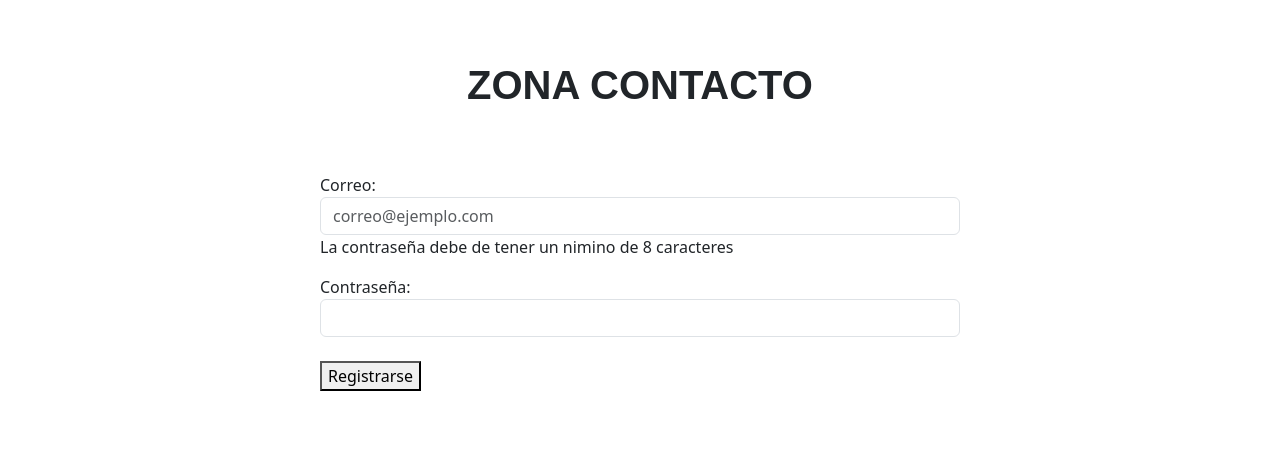
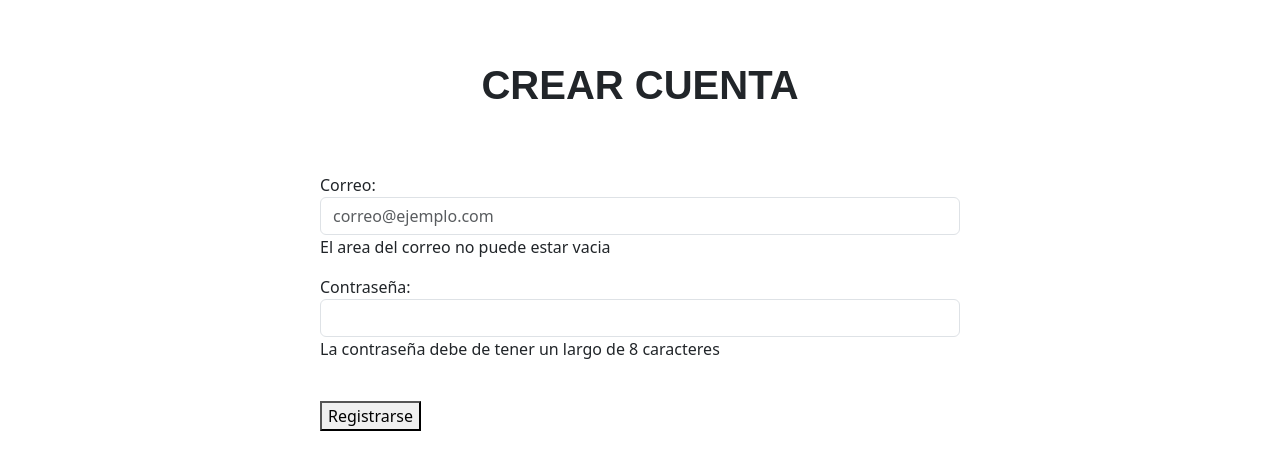
Before and after one commit to PatoGonzalezz/CaimanHerramientas, a plain HTML site: page register.html in a window 1280 px wide. Both pictures are taken after a click on the button "Registrarse". Shown: the part 83-552 px from the top of the page. Drawn offline with nearby package versions, Linux system fonts and the light colour scheme.

Commit message:
JavaScrip con error de contraseña

```diff
--- a/js/script.js
+++ b/js/script.js
@@ -1,12 +1,18 @@
 function validar(){
-    var usu, pass, text;
+    var usu, pass, text, num;
     usu = document.getElementById("correo").value;
-    pass = document.getElementById("contraseña").value;
+    pass = document.getElementById("password").value;
 
     if (usu.length == 0){
-        text = "La contraseña debe de tener un nimino de 8 caracteres"
+        text = "El area del correo no puede estar vacia";
     }else{
-        text = ""
+        text = "";
     }
     document.getElementById("validaEmail").innerHTML = text;
+    if (pass.lenght != 8){
+        text = "La contraseña debe de tener un largo de 8 caracteres";
+    }else{
+        text = "";
+    }
+    document.getElementById("validapass").innerHTML = text;
 }
--- a/register.html
+++ b/register.html
@@ -104,17 +104,18 @@
     </header>
 
 
-    <h1 id="zona_contacto">ZONA CONTACTO</h1>
+    <h1 id="zona_contacto">CREAR CUENTA</h1>
     <div class="registro">
         <form>
-            <div class="form-group mail">
+            <div class="form-group">
                 <label for="correo">Correo:</label>
                 <input type="text" class="form-control" name="correo" placeholder="correo@ejemplo.com" value="" id="correo">
                 <p id="validaEmail"></p>
             </div>
-            <div class="form-group pass">
+            <div class="form-group">
                 <label for="contraseña">Contraseña:</label>
-                <input type="password" class="form-control" name="contraseña" value="" id="contraseña">
+                <input type="password" class="form-control" name="contraseña" value="" id="password">
+                <p id="validapass"></p>
             </div>
             <br>
             <button type="button" onclick="validar()">Registrarse</button>
```
